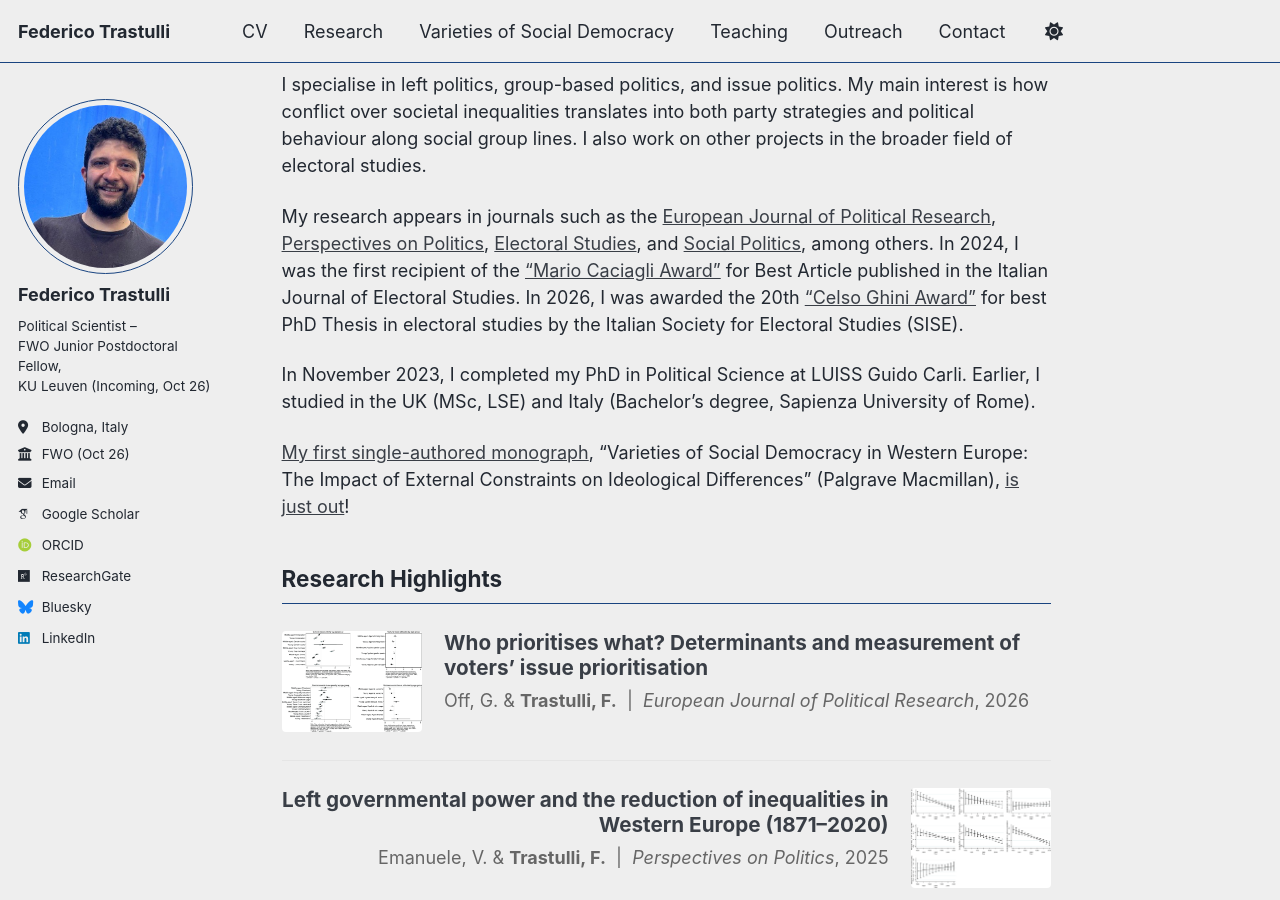
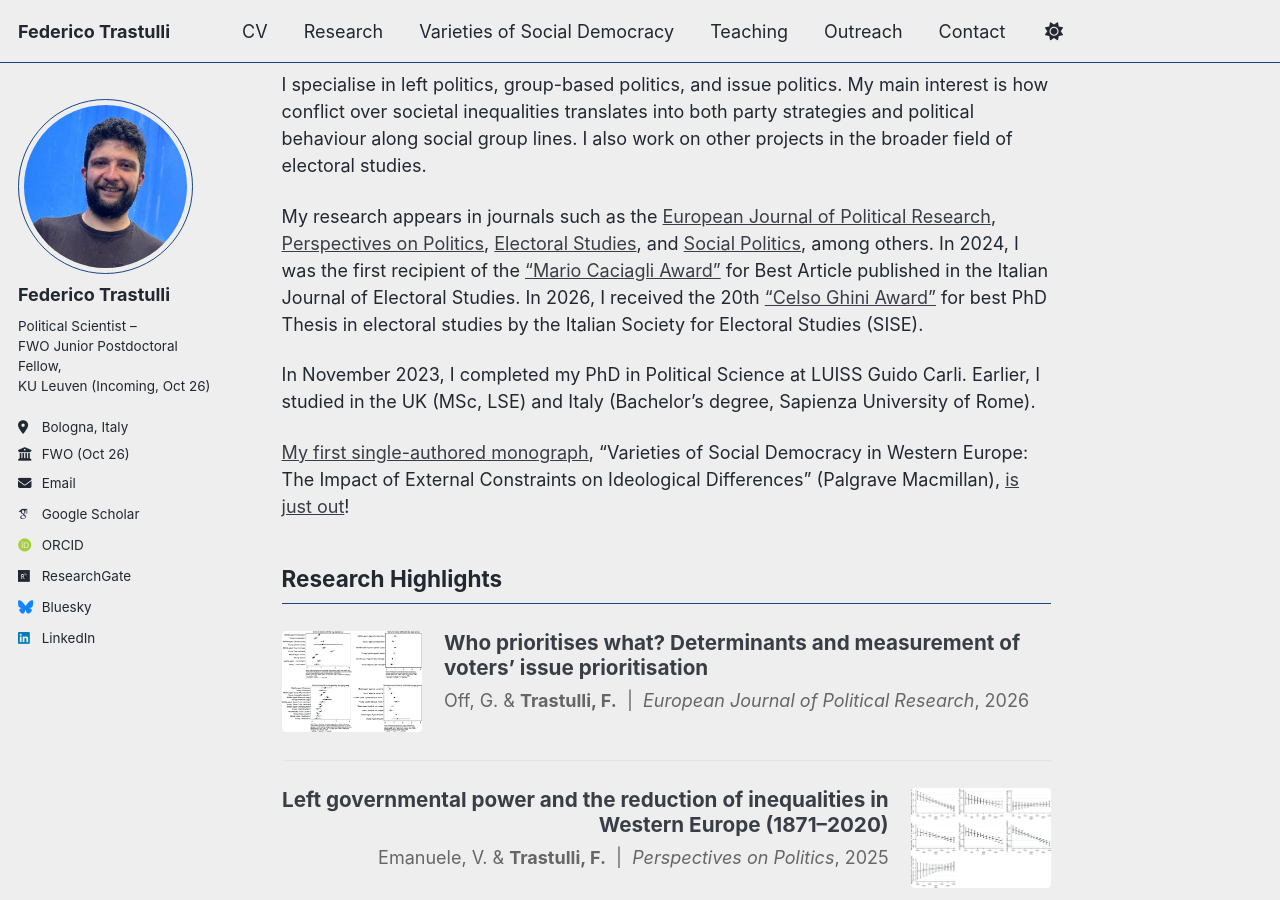
Before and after one commit to federicotrastulli/federicotrastulli.github.io, a Jekyll site: the page built from _pages/about.md, in a window 1280 px wide and 900 px high, scrolled down 407 px. Built offline with Jekyll 4.4.1, drawn with Linux system fonts in a browser that asks for light colours; some web fonts are replaced; a script bundle is joined from its source files by our own code; library files that are not in the unit come from our copies.

Commit message:
Update about.md

```diff
--- a/_pages/about.md
+++ b/_pages/about.md
@@ -15,7 +15,7 @@ I'm also a Research Affiliate of the [Italian Centre for Electoral Studies (CISE
 
 I specialise in left politics, group-based politics, and issue politics. My main interest is how conflict over societal inequalities translates into both party strategies and political behaviour along social group lines. I also work on other projects in the broader field of electoral studies.
 
-My research appears in journals such as the [European Journal of Political Research](https://www.cambridge.org/core/journals/european-journal-of-political-research/article/who-prioritises-what-determinants-and-measurement-of-voters-issue-prioritisation/E85C711B0698149F280FA000C70A5E66), [Perspectives on Politics](https://www.cambridge.org/core/journals/european-journal-of-political-research/article/who-prioritises-what-determinants-and-measurement-of-voters-issue-prioritisation/E85C711B0698149F280FA000C70A5E66), [Electoral Studies](https://www.sciencedirect.com/science/article/pii/S026137942500112X), and [Social Politics](https://academic.oup.com/sp/advance-article/doi/10.1093/sp/jxae035/7965949), among others. In 2024, I was the first recipient of the ["Mario Caciagli Award"](https://oaj.fupress.net/index.php/qoe/announcement/view/133) for Best Article published in the Italian Journal of Electoral Studies. In 2026, I was awarded the 20th ["Celso Ghini Award"](https://www.studielettorali.it/esito-xx-premio-celso-ghini/) for best PhD Thesis in electoral studies by the Italian Society for Electoral Studies (SISE).
+My research appears in journals such as the [European Journal of Political Research](https://www.cambridge.org/core/journals/european-journal-of-political-research/article/who-prioritises-what-determinants-and-measurement-of-voters-issue-prioritisation/E85C711B0698149F280FA000C70A5E66), [Perspectives on Politics](https://www.cambridge.org/core/journals/european-journal-of-political-research/article/who-prioritises-what-determinants-and-measurement-of-voters-issue-prioritisation/E85C711B0698149F280FA000C70A5E66), [Electoral Studies](https://www.sciencedirect.com/science/article/pii/S026137942500112X), and [Social Politics](https://academic.oup.com/sp/advance-article/doi/10.1093/sp/jxae035/7965949), among others. In 2024, I was the first recipient of the ["Mario Caciagli Award"](https://oaj.fupress.net/index.php/qoe/announcement/view/133) for Best Article published in the Italian Journal of Electoral Studies. In 2026, I received the 20th ["Celso Ghini Award"](https://www.studielettorali.it/esito-xx-premio-celso-ghini/) for best PhD Thesis in electoral studies by the Italian Society for Electoral Studies (SISE).
 
 In November 2023, I completed my PhD in Political Science at LUISS Guido Carli. Earlier, I studied in the UK (MSc, LSE) and Italy (Bachelor's degree, Sapienza University of Rome).
 
```
